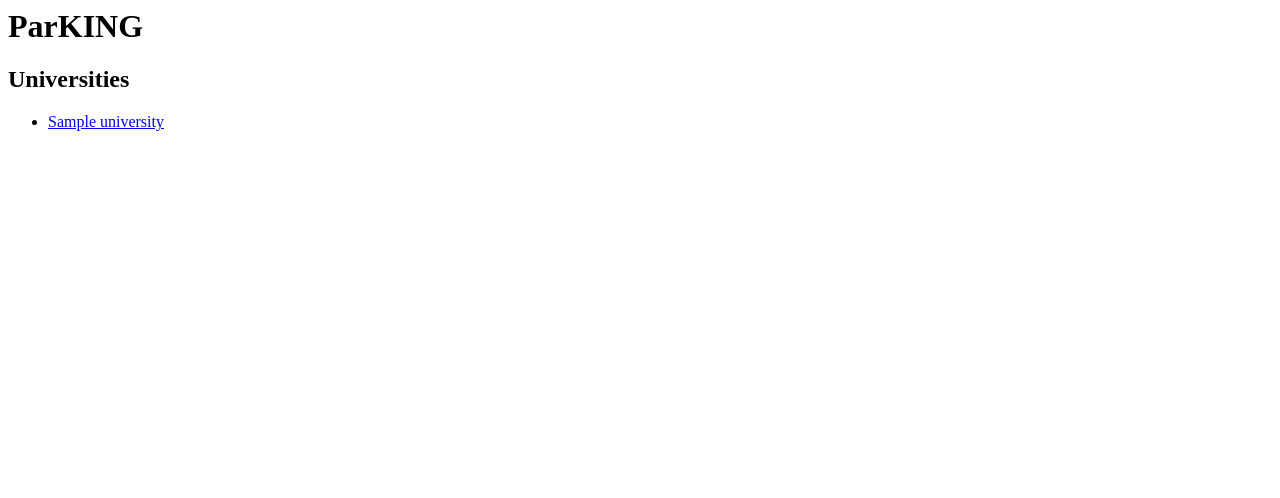
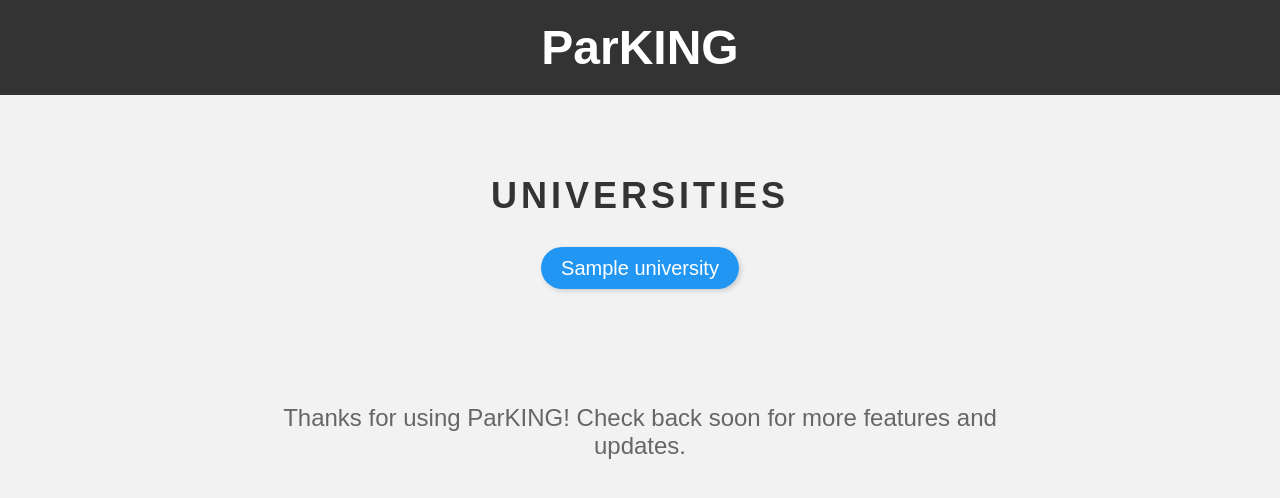
Before and after one commit to aleex0309/parKING, a Django app: page / in a window 1280 px wide. Shown: the top 498 px of the page. Run offline with Django 4.2, Linux system fonts and the light colour scheme; tables that the repository leaves empty hold one stand-in row (values such as "Sample post").

Commit message:
Index.html updated for a better look

```diff
--- a/web/templates/web/index.html
+++ b/web/templates/web/index.html
@@ -1,8 +1,95 @@
-<h1>ParKING</h1>
+<!DOCTYPE html>
+<html>
+  <head>
+    <title>ParKING - Universities</title>
+    <style>
+      body {
+        font-family: Arial, sans-serif;
+        background-color: #f2f2f2;
+        margin: 0;
+        padding: 0;
+      }
 
-<h2>Universities</h2>
+      header {
+        background-color: #333;
+        color: #fff;
+        padding: 20px;
+        text-align: center;
+      }
 
-<ul>
-    {% for university in universities %}
+      h1 {
+        margin: 0;
+        font-size: 48px;
+      }
+
+      h2 {
+        margin-top: 40px;
+        margin-bottom: 20px;
+        font-size: 36px;
+        text-align: center;
+        text-transform: uppercase;
+        letter-spacing: 4px;
+        color: #333;
+      }
+
+      ul {
+        list-style: none;
+        margin: 0;
+        padding: 0;
+        display: flex;
+        flex-wrap: wrap;
+        justify-content: center;
+        align-items: center;
+      }
+
+      li {
+        margin: 20px;
+      }
+
+      a {
+        text-decoration: none;
+        color: #fff;
+        background-color: #2196f3;
+        padding: 10px 20px;
+        border-radius: 25px;
+        box-shadow: 2px 2px 5px #ccc;
+        transition: all 0.3s ease;
+        font-size: 20px;
+      }
+
+      a:hover {
+        background-color: #fff;
+        color: #2196f3;
+        box-shadow: 2px 2px 10px #ccc;
+      }
+
+      .container {
+        max-width: 800px;
+        margin: 0 auto;
+        padding: 40px;
+      }
+
+      p {
+        font-size: 24px;
+        text-align: center;
+        color: #666;
+      }
+    </style>
+  </head>
+  <body>
+    <header>
+      <h1>ParKING</h1>
+    </header>
+    <div class="container">
+      <h2>Universities</h2>
+      <ul>
+        {% for university in universities %}
         <li><a href="{% url 'parkings' university.id %}">{{ university.name }}</a></li>
-    {% endfor %}
+        {% endfor %}
+      </ul>
+    </div>
+    <div class="container">
+      <p>Thanks for using ParKING! Check back soon for more features and updates.</p>
+    </div>
+  </body>
+</html>
```
